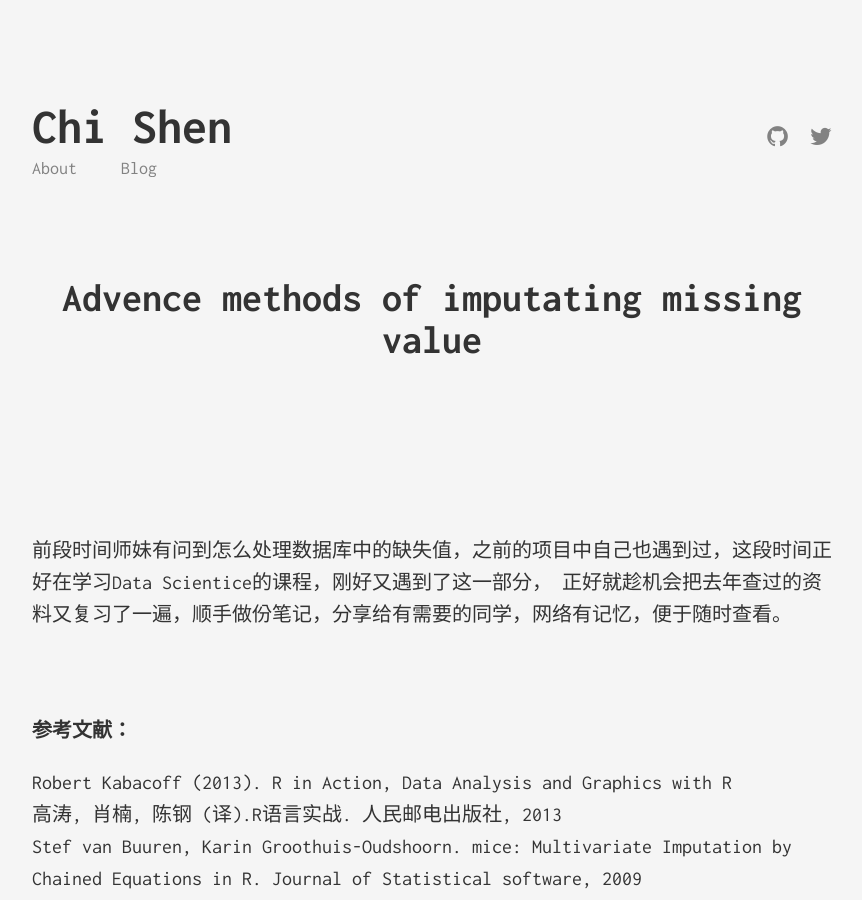
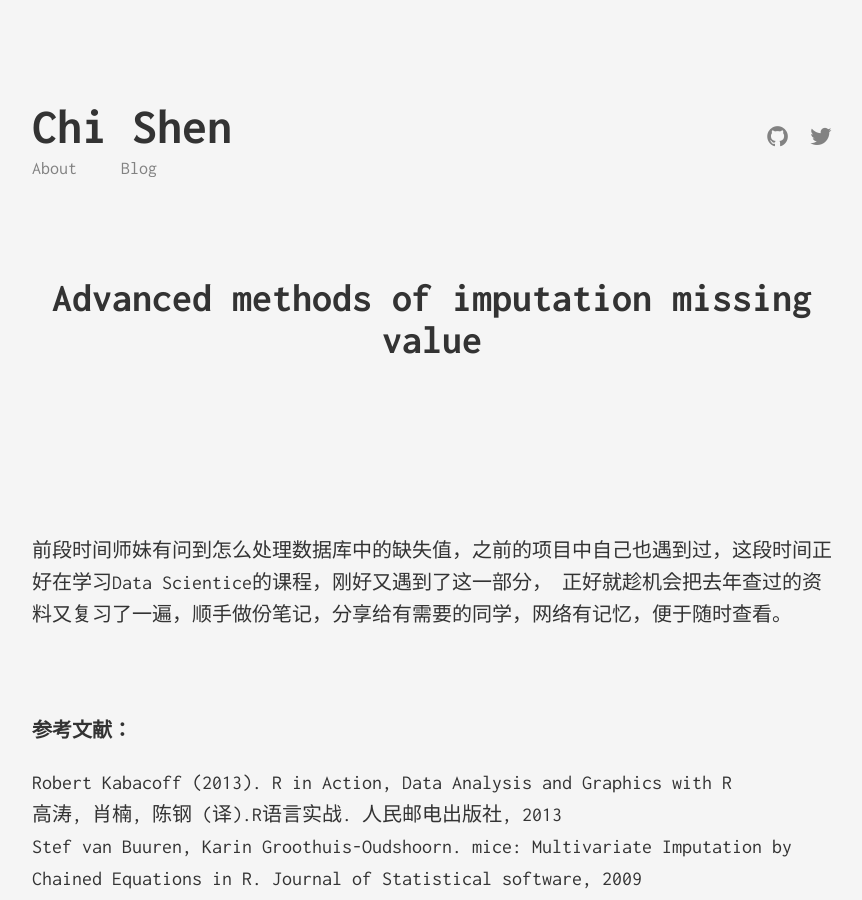
Before and after one commit to shumchi/shumchi.github.io, a Jekyll site: the page built from _posts/2019-02-11-Imputation-missing-value.markdown, in a window 1280 px wide and 900 px high. Shown: the whole window, without its empty margins (208-1070 px from the left). Built offline with Jekyll 4.4.1, drawn with Linux system fonts in a browser that asks for light colours.

Commit message:
Update 2019-02-11-Imputation-missing-value.markdown

```diff
--- a/_posts/2019-02-11-Imputation-missing-value.markdown
+++ b/_posts/2019-02-11-Imputation-missing-value.markdown
@@ -1,6 +1,6 @@
 ---
 layout: post
-title:  "Advence methods of imputating missing value"
+title:  "Advanced methods of imputation missing value"
 subtitle: " "
 date:   2019-04-11 12:00:00
 categories: [tools]
```
